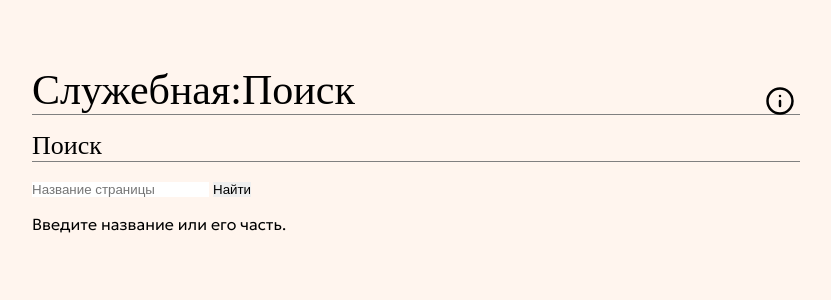
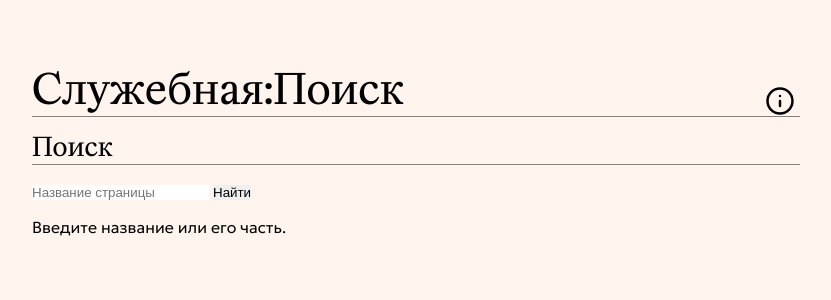
Before and after one commit to 23013A7/IOPNWikiDwizhok, a PHP site: the page made by index.php in a window 1280 px wide. Shown: the part 85-385 px from the top of the page, without its empty margins (224-1055 px from the left). Run offline with PHP 8.4, Linux system fonts and the light colour scheme; some web fonts are replaced.

Commit message:
Penambahan font lokal Minipax dan perbaikan komentar
Menambahkan aturan @font-face untuk memuat font lokal Minipax-Regular.ttf dan Minipax-Bold.ttf, memastikan bahwa elemen seperti judul dapat menggunakan font khusus ini tanpa bergantung pada font sistem. Selain itu, komentar dalam kode yang sebelumnya mengalami kesalahan pengkodean karakter (mojibake) telah diperbaiki menjadi teks bahasa Rusia yang normal dan mudah dibaca.

```diff
--- a/assets/skin/iopnwiki/base_style.css
+++ b/assets/skin/iopnwiki/base_style.css
@@ -1,4 +1,18 @@
 @import url('https://fonts.googleapis.com/css2?family=Domine&family=Geologica:wght,CRSV@300,1&family=Oranienbaum&display=swap');
+@font-face {
+  font-family: 'Minipax';
+  src: url('Minipax-Regular.ttf') format('truetype');
+  font-weight: normal; /* или 400 */
+  font-style: normal;
+}
+
+/* Подключаем жирное начертание */
+@font-face {
+  font-family: 'Minipax';
+  src: url('Minipax-Bold.ttf') format('truetype');
+  font-weight: bold; /* или 700 */
+  font-style: normal;
+}
 
 * {
     margin: 0;
```
